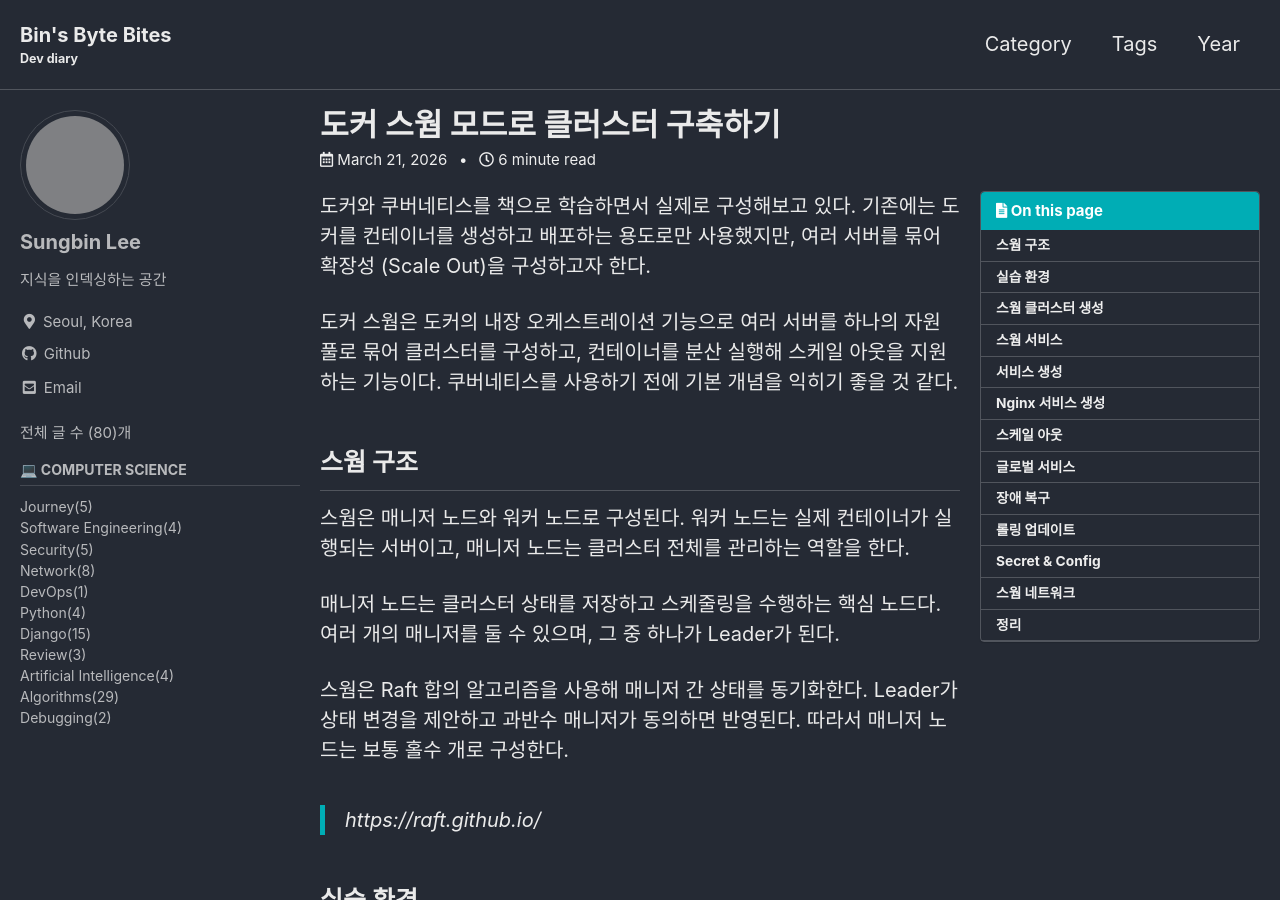
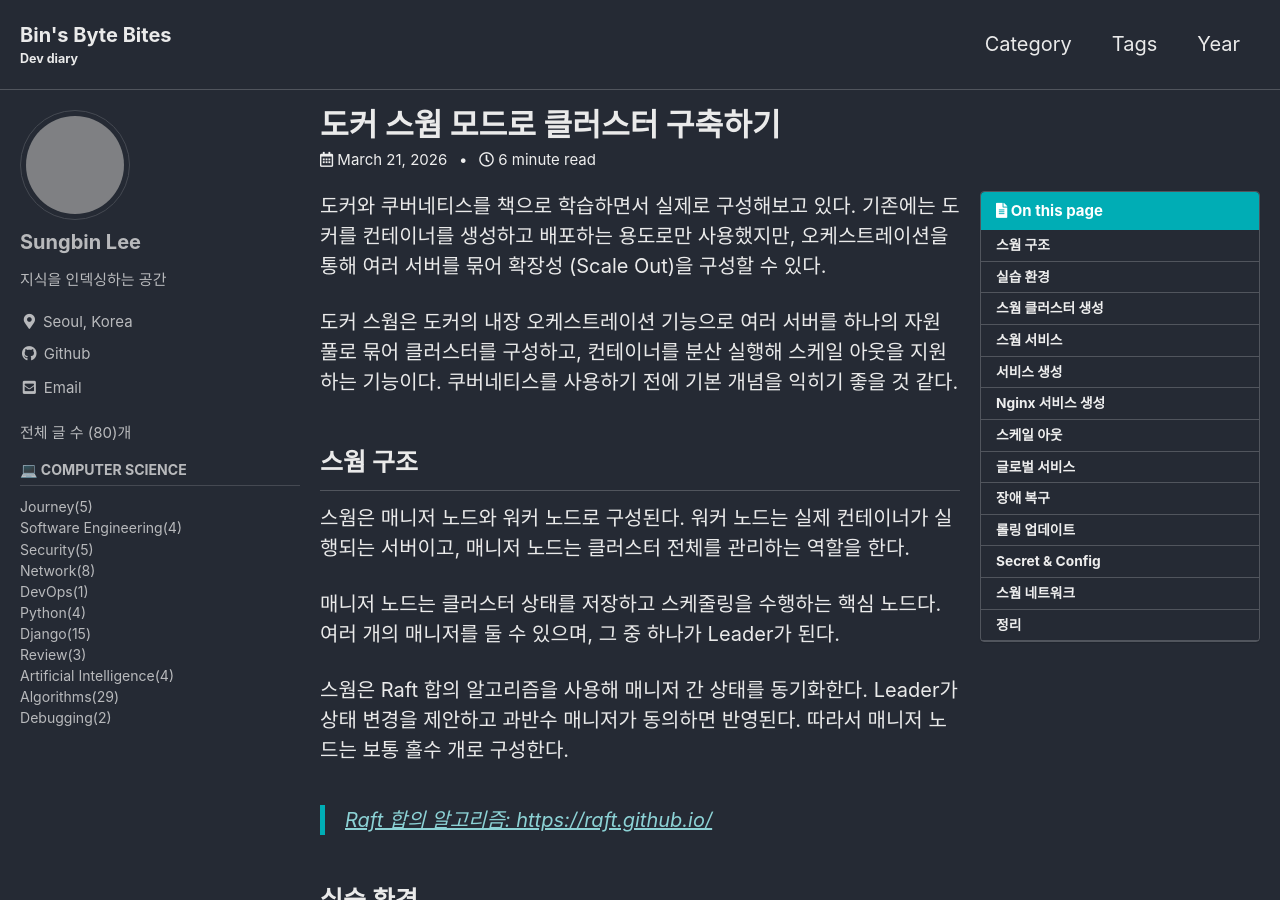
Before and after one commit to sungbinlee/tech.sungbinlee.dev, a Jekyll site: the page built from _posts/Devops/2026-03-21-docker-swarm.md, in a window 1280 px wide and 900 px high. Built offline with Jekyll 4.4.1, drawn with Linux system fonts in a browser that asks for light colours; cached includes are drawn as plain includes; comment, search, counter and statistics services are not loaded; grey boxes are pictures that could not be loaded.

Commit message:
Devops 도커 스웜 글 수정

```diff
--- a/_posts/Devops/2026-03-21-docker-swarm.md
+++ b/_posts/Devops/2026-03-21-docker-swarm.md
@@ -9,7 +9,7 @@ tags:
 toc: true
 toc_sticky: true
 ---
-도커와 쿠버네티스를 책으로 학습하면서 실제로 구성해보고 있다. 기존에는 도커를 컨테이너를 생성하고 배포하는 용도로만 사용했지만, 여러 서버를 묶어 확장성 (Scale Out)을 구성하고자 한다.
+도커와 쿠버네티스를 책으로 학습하면서 실제로 구성해보고 있다. 기존에는 도커를 컨테이너를 생성하고 배포하는 용도로만 사용했지만, 오케스트레이션을 통해 여러 서버를 묶어 확장성 (Scale Out)을 구성할 수 있다.
 
 도커 스웜은 도커의 내장 오케스트레이션 기능으로 여러 서버를 하나의 자원 풀로 묶어 클러스터를 구성하고, 컨테이너를 분산 실행해 스케일 아웃을 지원하는 기능이다. 쿠버네티스를 사용하기 전에 기본 개념을 익히기 좋을 것 같다.
 
@@ -21,7 +21,7 @@ toc_sticky: true
 
 스웜은 Raft 합의 알고리즘을 사용해 매니저 간 상태를 동기화한다. Leader가 상태 변경을 제안하고 과반수 매니저가 동의하면 반영된다. 따라서 매니저 노드는 보통 홀수 개로 구성한다.
 
-> https://raft.github.io/
+> [Raft 합의 알고리즘: https://raft.github.io/](https://raft.github.io/)
 
 ## 실습 환경
 실습은 VM 3대로 구성 후 진행하였다.
```
